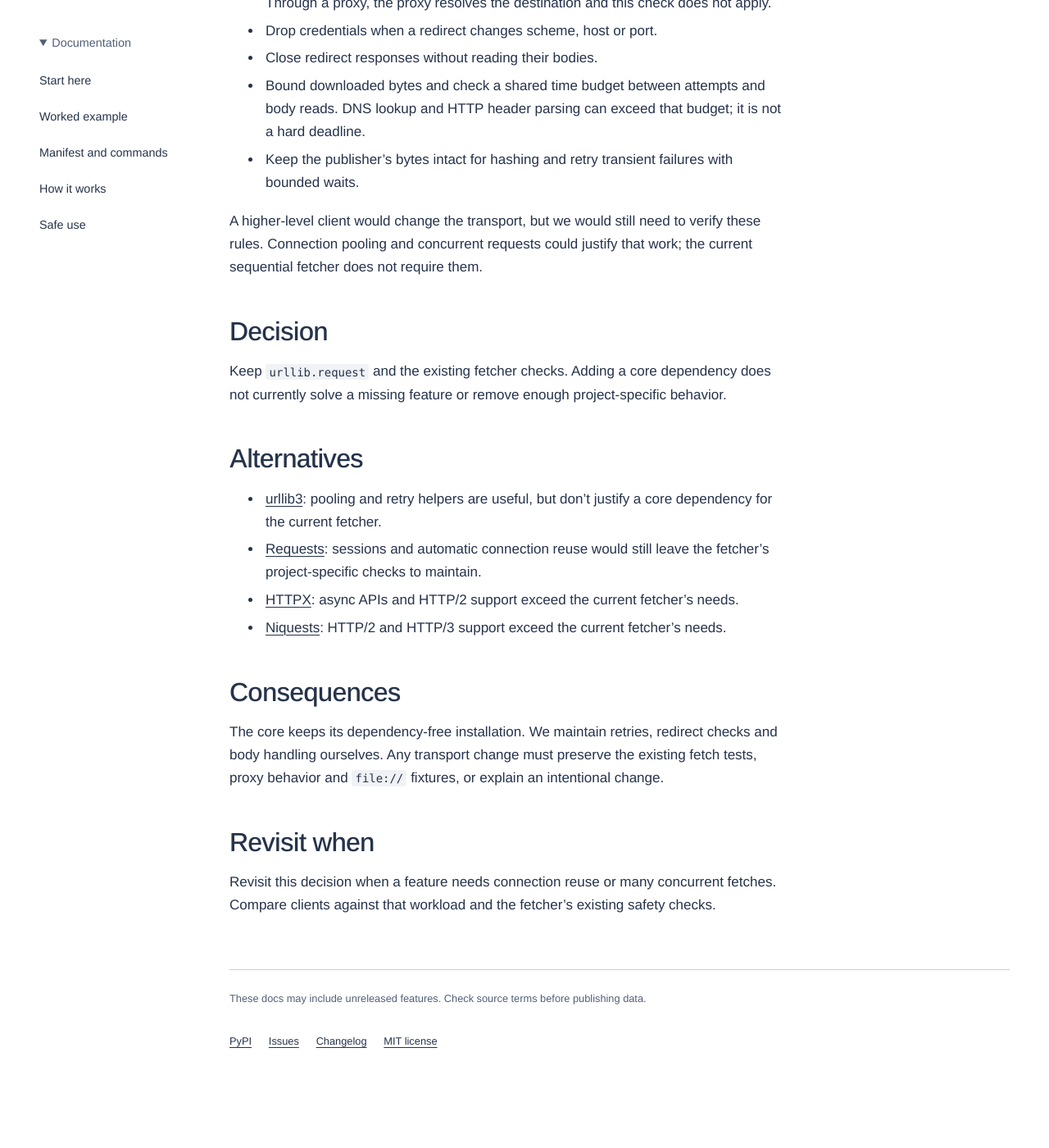
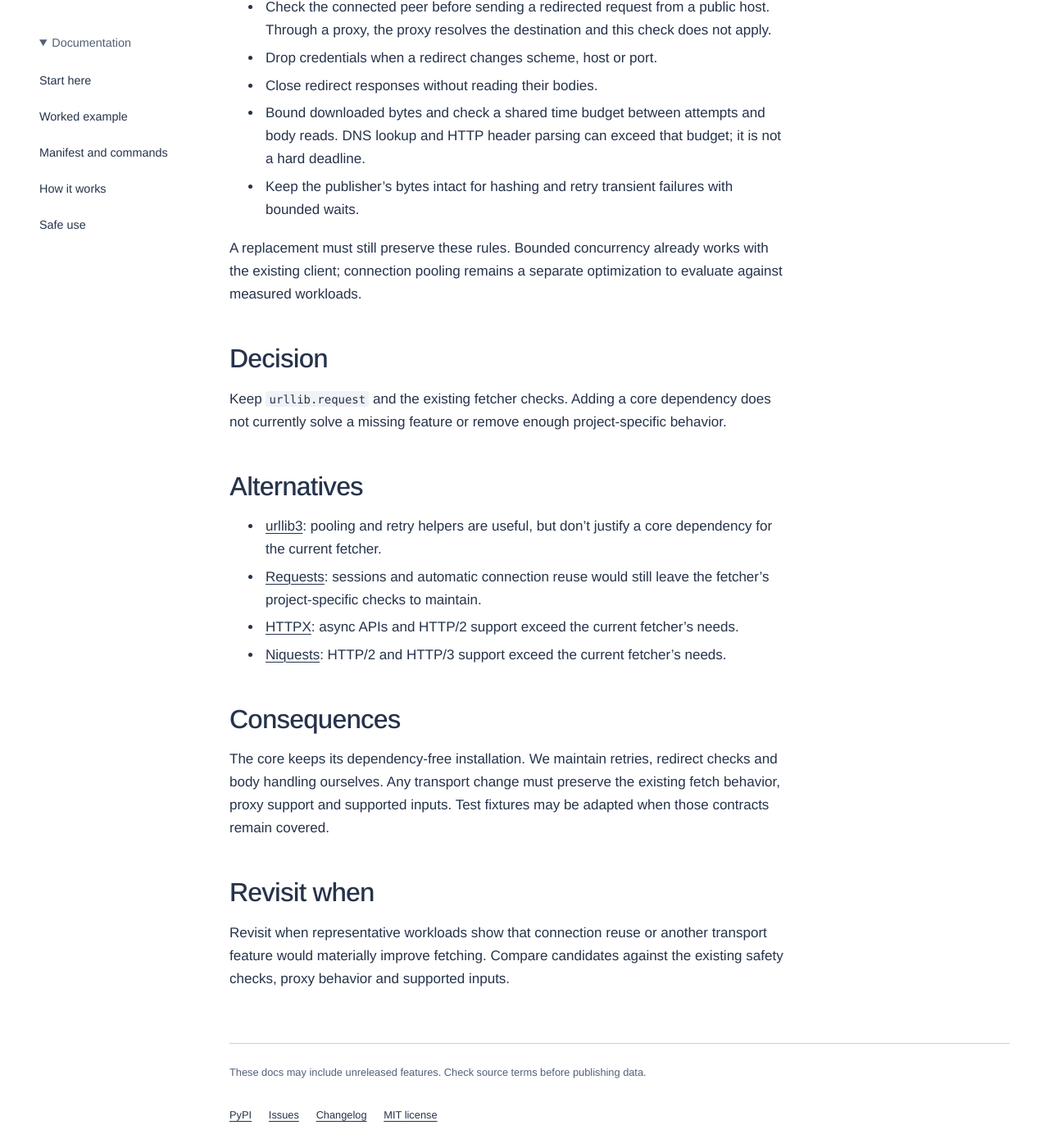
Before and after one commit to simonvanlierde/sourceledger, a Jekyll site: the page built from docs/decisions/0003-stdlib-http.md, in a window 1280 px wide and 1400 px high, scrolled down 672 px. Shown: the whole window at 82% size. Built offline with Jekyll 4.4.1, drawn with Linux system fonts in a browser that asks for light colours; our own code applies the rules of GitHub Pages for plain Markdown files; before the commit the page ends 2012 px from its top, so only the background shows below that; some of the changed text lies outside the part shown.

Commit message:
docs: align http policy with bounded workers
Signed-off-by: Simon van Lierde <90462640+simonvanlierde@users.noreply.github.com>

```diff
--- a/docs/decisions/0003-stdlib-http.md
+++ b/docs/decisions/0003-stdlib-http.md
@@ -5,9 +5,10 @@
 
 ## Context
 
-sourceledger fetches sources sequentially with `urllib.request`. Its core has no
-runtime dependencies. The [standard library client](https://docs.python.org/3/library/urllib.request.html)
-also handles proxy settings from the environment and the `file://` inputs used by tests.
+sourceledger uses `urllib.request`. Fetching is sequential by default;
+`fetch --workers 2` overlaps two downloads without changing the transport.
+Its core has no runtime dependencies. The [standard library client](https://docs.python.org/3/library/urllib.request.html)
+also handles proxy settings from the environment and local file inputs.
 
 The fetcher in [`ledger.py`](../../src/sourceledger/ledger.py) adds behavior that a
 replacement must preserve:
@@ -20,9 +21,9 @@
   DNS lookup and HTTP header parsing can exceed that budget; it is not a hard deadline.
 - Keep the publisher's bytes intact for hashing and retry transient failures with bounded waits.
 
-A higher-level client would change the transport, but we would still need to verify
-these rules. Connection pooling and concurrent requests could justify that work;
-the current sequential fetcher does not require them.
+A replacement must still preserve these rules. Bounded concurrency already works
+with the existing client; connection pooling remains a separate optimization to
+evaluate against measured workloads.
 
 ## Decision
 
@@ -40,9 +41,11 @@
 
 The core keeps its dependency-free installation. We maintain retries, redirect
 checks and body handling ourselves. Any transport change must preserve the existing
-fetch tests, proxy behavior and `file://` fixtures, or explain an intentional change.
+fetch behavior, proxy support and supported inputs. Test fixtures may be adapted
+when those contracts remain covered.
 
 ## Revisit when
 
-Revisit this decision when a feature needs connection reuse or many concurrent fetches.
-Compare clients against that workload and the fetcher's existing safety checks.
+Revisit when representative workloads show that connection reuse or another
+transport feature would materially improve fetching. Compare candidates against
+the existing safety checks, proxy behavior and supported inputs.
```
